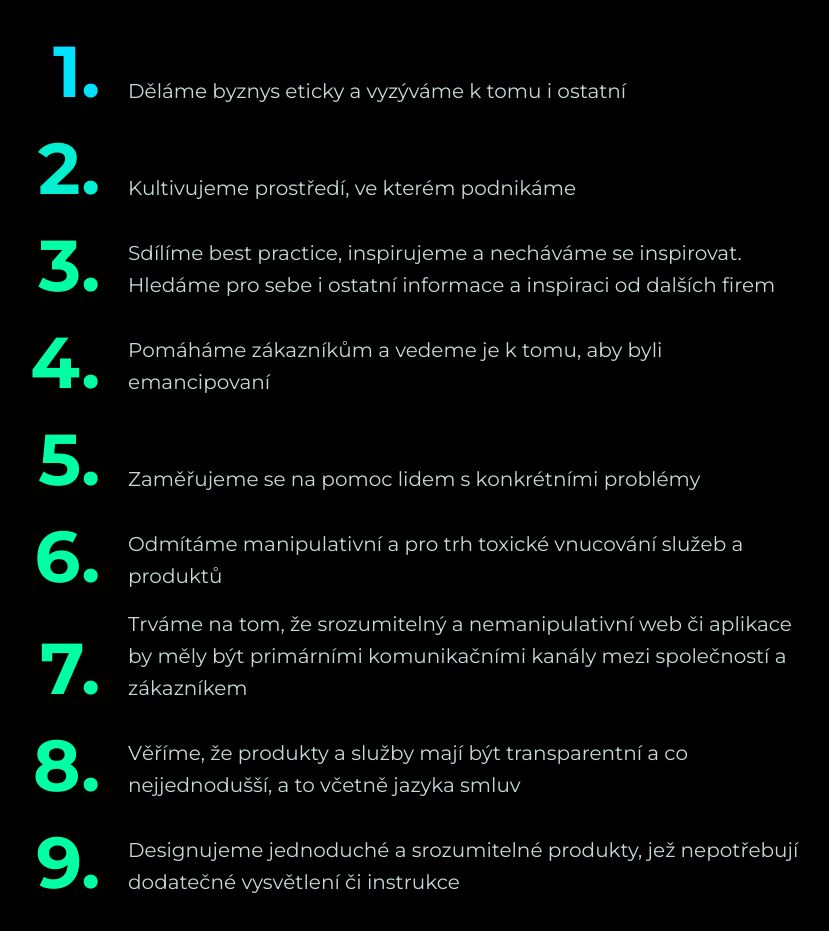
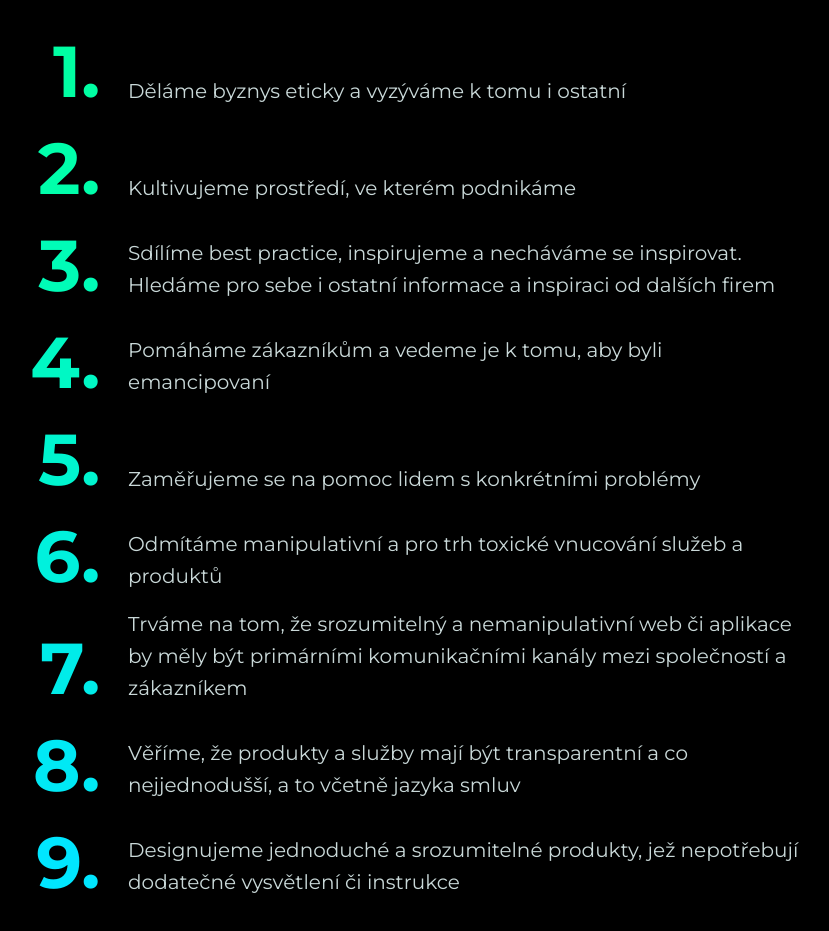
Before and after one commit to upvest-cz/fer-fintech, a Nuxt app: page / in a window 1280 px wide. Shown: the part 1980-2911 px from the top of the page, without its empty margins (235-1064 px from the left). Built offline with nearby package versions, Linux system fonts and the light colour scheme.

Commit message:
fix manifest number colors

```diff
--- a/components/modules/ManifestModule.vue
+++ b/components/modules/ManifestModule.vue
@@ -3,52 +3,52 @@
     <div class="container">
       <h2 class="ManifestModule__title h3">Férový manifest</h2>
       <div class="ManifestModule__grid">
-        <div class="ManifestModule__grid__number" style="color: #00E0FF">1.</div>
+        <div class="ManifestModule__grid__number" style="color: #00FFA3">1.</div>
         <div class="ManifestModule__grid__text">
           Děláme byznys eticky a vyzýváme k tomu i ostatní
         </div>
         <!-- -->
-        <div class="ManifestModule__grid__number" style="color: #01F0D2">2.</div>
+        <div class="ManifestModule__grid__number" style="color: #00ffab">2.</div>
         <div class="ManifestModule__grid__text">
           Kultivujeme prostředí, ve kterém podnikáme
         </div>
         <!-- -->
-        <div class="ManifestModule__grid__number" style="color: #01FFA4">3.</div>
+        <div class="ManifestModule__grid__number" style="color: #00fcb7">3.</div>
         <div class="ManifestModule__grid__text">
           Sdílíme best practice, inspirujeme a necháváme se inspirovat. Hledáme pro sebe i ostatní informace a inspiraci od dalších firem
         </div>
         <!-- -->
-        <div class="ManifestModule__grid__number" style="color: #01FFA4">4.</div>
+        <div class="ManifestModule__grid__number" style="color: #00f8c4">4.</div>
         <div class="ManifestModule__grid__text">
           Pomáháme zákazníkům a vedeme je k tomu, aby byli emancipovaní
         </div>
         <!-- -->
-        <div class="ManifestModule__grid__number" style="color: #01FFA4">5.</div>
+        <div class="ManifestModule__grid__number" style="color: #00f5cf">5.</div>
         <div class="ManifestModule__grid__text">
           Zaměřujeme se na pomoc lidem s konkrétními problémy
         </div>
         <!-- -->
-        <div class="ManifestModule__grid__number" style="color: #01FFA4">6.</div>
+        <div class="ManifestModule__grid__number" style="color: #00f1dd">6.</div>
         <div class="ManifestModule__grid__text">
           Odmítáme manipulativní a pro trh toxické vnucování služeb a produktů
         </div>
         <!-- -->
-        <div class="ManifestModule__grid__number" style="color: #01FFA4">7.</div>
+        <div class="ManifestModule__grid__number" style="color: #00ece9">7.</div>
         <div class="ManifestModule__grid__text">
           Trváme na tom, že srozumitelný a nemanipulativní web či aplikace by měly být primárními komunikačními kanály mezi společností a zákazníkem
         </div>
         <!-- -->
-        <div class="ManifestModule__grid__number" style="color: #01FFA4">8.</div>
+        <div class="ManifestModule__grid__number" style="color: #00e9f5">8.</div>
         <div class="ManifestModule__grid__text">
           Věříme, že produkty a služby mají být transparentní a co nejjednodušší, a to včetně jazyka smluv
         </div>
         <!-- -->
-        <div class="ManifestModule__grid__number" style="color: #01FFA4">9.</div>
+        <div class="ManifestModule__grid__number" style="color: #00e6ff">9.</div>
         <div class="ManifestModule__grid__text">
           Designujeme jednoduché a srozumitelné produkty, jež nepotřebují dodatečné vysvětlení či instrukce
         </div>
         <!-- -->
-        <div class="ManifestModule__grid__number" style="color: #01FFA4">10.</div>
+        <div class="ManifestModule__grid__number" style="color: #00E0FF">10.</div>
         <div class="ManifestModule__grid__text">
           Zavazujeme se, že veškeré užitečné informace budou vždy volně přístupné veřejnosti
         </div>
```
